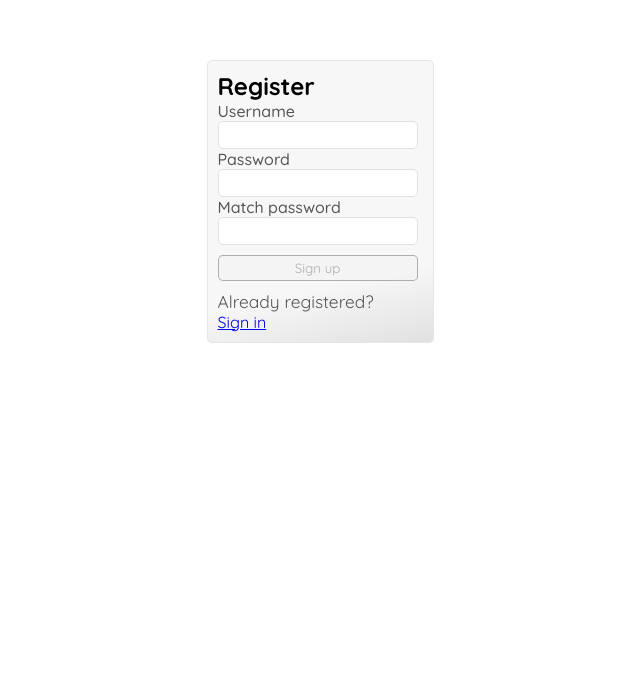
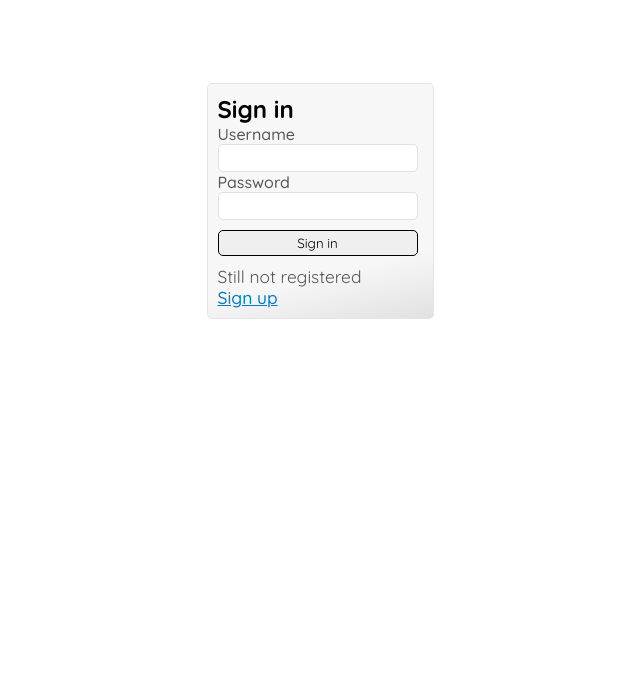
Before and after one commit to sksbkt/react-vite-register-v1, a React (Vite) app: page / in a window 1280 px wide. Shown: the part 103-800 px from the top of the page, without its empty margins (320-960 px from the left). Built offline with nearby package versions, Linux system fonts and the light colour scheme.

Commit message:
minor fix on auth_provider

```diff
--- a/src/App.css
+++ b/src/App.css
@@ -39,3 +39,6 @@
 .read-the-docs {
   color: #888;
 } */
+* {
+
+}
--- a/src/App.tsx
+++ b/src/App.tsx
@@ -5,11 +5,10 @@ import Register from './components/register'
 
 
 function App() {
-  const [count, setCount] = useState(0)
 
   return (
     <main className="App">
-      <Register />
+      {/* <Register /> */}
       <Login />
     </main>
   )
--- a/src/components/customInput/customInput.module.scss
+++ b/src/components/customInput/customInput.module.scss
@@ -1,4 +1,4 @@
-@use '/src/styles/global.scss';
+@use '/src/styles/global.module.scss';
 
 .errMsg {
     color: red;
@@ -30,7 +30,9 @@
     align-items: center;
     align-content: center;
     justify-content: center;
+
 }
+
 
 
 .verifyIcons {
--- a/src/components/customInput/customInput.tsx
+++ b/src/components/customInput/customInput.tsx
@@ -48,8 +48,8 @@ function CustomInput({ label, primaryFocus = false, regex, hint, type, ariaNote,
                 default:
                     break;
             }
-            onChange ? onChange(value, valid) : () => { }
         }
+        onChange ? onChange(value, valid) : () => { }
         return () => {
 
         }
--- a/src/components/login/login.module.scss
+++ b/src/components/login/login.module.scss
@@ -1,4 +1,4 @@
-@use '/src/styles/global.scss';
+@use '/src/styles/global.module.scss';
 @use '/src/styles/global_text.scss';
 
 .loginRoot {
@@ -23,7 +23,27 @@
 
 }
 
+.signInBtn {
+    width: 200px;
+    display: flex;
+    justify-content: center;
+    align-items: center;
+    align-content: center;
+    height: 26px;
+    border-radius: 5px;
+    padding: 0;
+    margin-top: 10px;
+    border: 1px solid;
+}
 
+.signInSection {
+    display: flex;
+    flex-direction: column;
+    align-items: flex-start;
+    margin-top: 10px;
+    color: global.$secondaryTextColor;
+    font-size: global_text.$secondaryFontSize;
+}
 
 .errmsg {}
 
--- a/src/components/login/login.tsx
+++ b/src/components/login/login.tsx
@@ -1,12 +1,21 @@
 import styles from "./login.module.scss";
-
-import React from "react";
+import globalStyles from '../../styles/global.module.scss'
+import React, { FormEvent, useContext } from "react";
 
 import { useRef, useState, useEffect, } from "react";
 import CustomInput from "../customInput";
 import { FontAwesomeIcon } from "@fortawesome/react-fontawesome";
 import { faInfoCircle } from "@fortawesome/free-solid-svg-icons";
+import AuthContext from "../../context/auth_provider";
+import axios from "../../api/axios";
+
+const LOGIN_URL = '/auth';
+
 function Login() {
+
+    const { auth, setAuth } = useContext(AuthContext);
+
+
     const userRef = useRef<HTMLInputElement>(null);
     const errRef = useRef<HTMLParagraphElement>(null);
 
@@ -23,10 +32,51 @@ function Login() {
         setErrMsg('');
     }, [user, pwd]);
 
+    async function handleSubmit(e: React.FormEvent<HTMLFormElement>) {
+        e.preventDefault();
+        try {
+            const response = await axios.post(
+                LOGIN_URL,
+                JSON.stringify({ user, pwd }), {
+                headers: { 'Content-Type': 'application/json' },
+                withCredentials: true
+            });
+
+            console.log(JSON.stringify(response?.data));
+            console.log(response);
+
+            const accessToken = response?.data.accessToken;
+            const roles = response?.data?.roles;
+
+            setAuth({ user, pwd, roles, accessToken });
+
+
+            setUser('');
+            setPwd('');
+            setSuccess(true);
+        } catch (error: any) {
+            if (!error?.response) {
+                setErrMsg('No server response');
+            } else if (error.response?.status === 400) {
+                setErrMsg('Missing username or pwd');
+            } else if (error.response?.status === 401) {
+                setErrMsg('Unauthorized');
+            } else {
+                setErrMsg('Login failed');
+            }
+            errRef.current?.focus();
+        }
+    }
+    console.log('AUTH: ', auth);
 
     return (
         <div className={styles.loginRoot}>
             <section className={styles.loginSection}>
+                {success ? (<section>
+                    <h1>success</h1>
+                </section>) : (
+
+                    <>
                         <p
                             aria-live="assertive"
                             ref={errRef}
@@ -35,7 +85,7 @@ function Login() {
                             {errMsg}
                         </p>
                         <h1>Sign in</h1>
-                <form >
+                        <form onSubmit={handleSubmit}>
                             {/* <label htmlFor="username">Username:</label>
                     <input
                         type="text"
@@ -49,7 +99,9 @@ function Login() {
                                 label="Username"
                                 type="username"
                                 primaryFocus={true}
-                        onChange={(value, valid) => { setUser(value) }}
+                                onChange={(value, valid) => {
+                                    setUser(value)
+                                }}
                             />
                             <CustomInput
                                 label="Password"
@@ -57,7 +109,14 @@ function Login() {
 
                                 onChange={(value, valid) => { setPwd(value) }}
                             />
+                            <button className={globalStyles.button}>Sign in</button>
                         </form>
+                        <p className={styles.signInSection}>
+                            Still not registered <br />
+                            <a href="#" className={globalStyles.link} >Sign up</a>
+                        </p>
+                    </>
+                )}
             </section>
         </div>
     );
--- a/src/components/register/register.module.scss
+++ b/src/components/register/register.module.scss
@@ -1,4 +1,4 @@
-@use '/src/styles/global.scss';
+@use '/src/styles/global.module.scss';
 @use '/src/styles/global_text.scss';
 
 .registerForm {
--- a/src/components/register/register.tsx
+++ b/src/components/register/register.tsx
@@ -1,4 +1,5 @@
 import styles from "../register/register.module.scss"
+import globalStyles from '../../styles/global.module.scss';
 import React, { Component, useEffect, useRef, useState } from "react";
 import { FontAwesomeIcon } from "@fortawesome/react-fontawesome";
 import { faCheck, faTimes, faInfoCircle } from "@fortawesome/free-solid-svg-icons";
@@ -51,6 +52,8 @@ function Register() {
 
     async function handleSubmit(e: React.FormEvent<HTMLFormElement>) {
         e.preventDefault();
+        console.log(user, pwd);
+
         //! to avoid JS hack
         const userInput = USER_REGEX.test(user)
         const pwdInput = PWD_REGEX.test(pwd)
@@ -177,13 +180,13 @@ function Register() {
                         />
                         <button
                             disabled={!(validName && validMatch && matchPwd != '')}
-                            className={styles.registerBtn}
+                            className={globalStyles.button}
                         >Sign up</button>
                     </form>
                     <p className={styles.signInSection}>
                         Already registered? <br />
+                        <a href="#" className={globalStyles.link}>Sign in</a>
                     </p> </>)}
-                <a href="#">Sign in</a>
             </section >
         </div>
     )
--- /dev/null
+++ b/src/context/auth_provider.tsx
@@ -0,0 +1,27 @@
+import React, { createContext, Dispatch, SetStateAction, useState } from "react";
+
+const AuthContext = createContext<AuthContextType>({} as AuthContextType);
+
+interface AuthContextType {
+    auth: { user: string, pwd: string, roles: {}, accessToken: string },
+    setAuth: React.Dispatch<SetStateAction<any>>
+}
+
+interface AuthProviderProps {
+    children: React.ReactNode
+}
+export function AuthProvider({ children }: AuthProviderProps) {
+
+
+    const [auth, setAuth] = useState({ user: '', pwd: '', roles: {}, accessToken: '' });
+    // console.log(auth);
+
+    return (
+
+        <AuthContext.Provider value={{ auth, setAuth }}>
+            {children}
+        </AuthContext.Provider>
+    );
+}
+
+export default AuthContext;
--- a/src/main.tsx
+++ b/src/main.tsx
@@ -1,10 +1,13 @@
 import React from 'react'
 import ReactDOM from 'react-dom/client'
 import App from './App'
+import { AuthProvider } from './context/auth_provider'
 import './index.scss'
 
 ReactDOM.createRoot(document.getElementById('root') as HTMLElement).render(
   <React.StrictMode>
-    <App />
+    <AuthProvider>
+      <App />
+    </AuthProvider>
   </React.StrictMode>
 )
--- /dev/null
+++ b/src/styles/global.module.scss
@@ -0,0 +1,30 @@
+@use '/src/styles/global_text.scss';
+
+$backgroundColor: #fff;
+$backgroundColorForm: #f3f3f3;
+
+$secondaryTextColor: #565656;
+$linkTextColor: #007fc9;
+
+$borderColor: #e5e5e5;
+$borderColorDark: #e1e1e1;
+
+$backgroundGradient: linear-gradient(347deg, #e1e1e1 0%, #f7f7f7 24%);
+
+.button {
+    width: 200px;
+    display: flex;
+    justify-content: center;
+    align-items: center;
+    align-content: center;
+    height: 26px;
+    border-radius: 5px;
+    padding: 0;
+    margin-top: 10px;
+    border: 1px solid;
+}
+
+.link {
+    color: $linkTextColor;
+    font-weight: 500;
+}
--- a/src/styles/global.scss
+++ /dev/null
@@ -1,8 +0,0 @@
-$backgroundColor: #fff;
-$backgroundColorForm: #f3f3f3;
-$secondaryTextColor: #565656;
-
-$borderColor: #e5e5e5;
-$borderColorDark: #e1e1e1;
-
-$backgroundGradient: linear-gradient(347deg, #e1e1e1 0%, #f7f7f7 24%);
```
Lines whose indentation alone changed are shown as unchanged.
